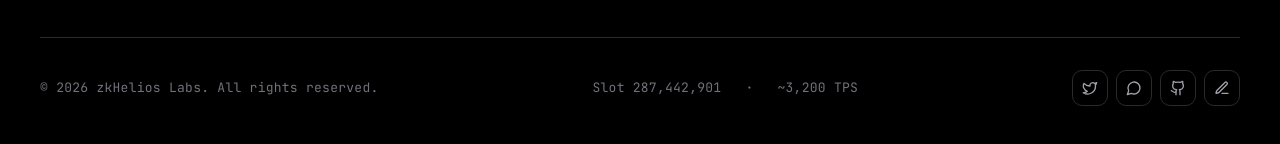
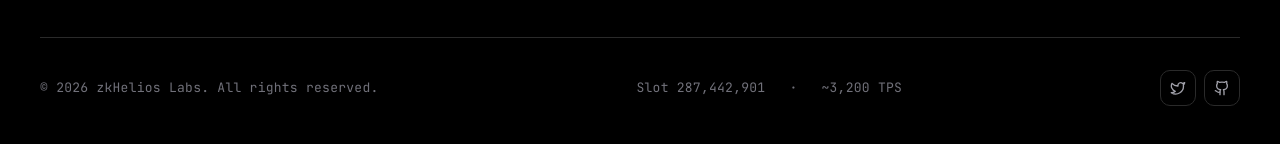
Before and after one commit to zk-Helios/zkhelios-infrastructure, a Next.js app in the folder apps/web/: page / in a window 1280 px wide. Shown: the part 8263-8407 px from the top of the page. Built offline with nearby package versions, Linux system fonts and the light colour scheme.

Commit message:
chore(web): social links limited to X + GitHub

```diff
--- a/apps/web/src/components/marketing/footer.tsx
+++ b/apps/web/src/components/marketing/footer.tsx
@@ -1,5 +1,5 @@
 import Link from "next/link";
-import { Github, Twitter, MessageCircle, PenLine } from "lucide-react";
+import { Github, Twitter } from "lucide-react";
 import { Section } from "@/components/ui/section";
 import { Logo } from "@/components/ui/logo";
 import { SunRayDivider } from "@/components/ui/sun-ray-divider";
@@ -7,9 +7,7 @@ import { FOOTER_COLUMNS } from "@/lib/constants";
 
 const SOCIALS = [
   { label: "X", href: "https://x.com", Icon: Twitter },
-  { label: "Discord", href: "https://discord.com", Icon: MessageCircle },
   { label: "GitHub", href: "https://github.com/zk-Helios", Icon: Github },
-  { label: "Mirror", href: "https://mirror.xyz", Icon: PenLine },
 ];
 
 export function Footer() {
```
